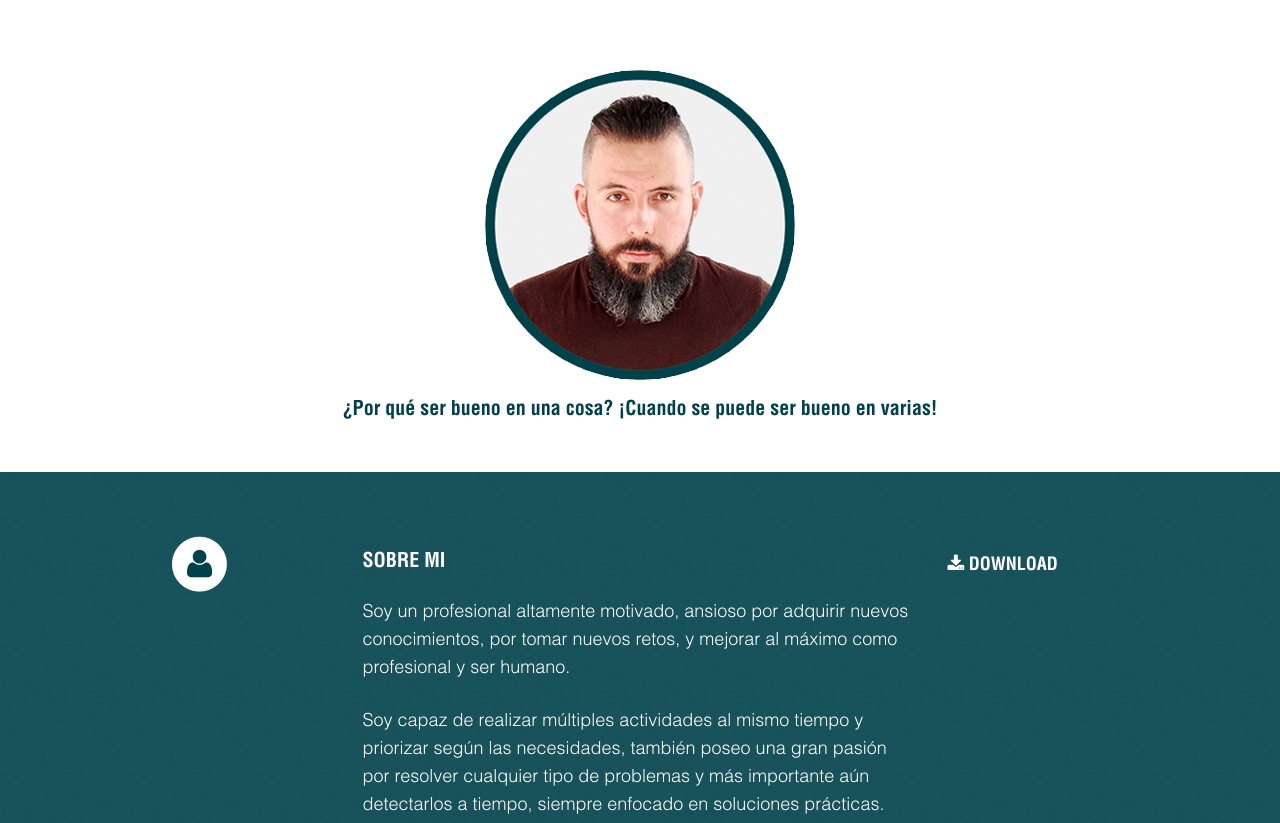
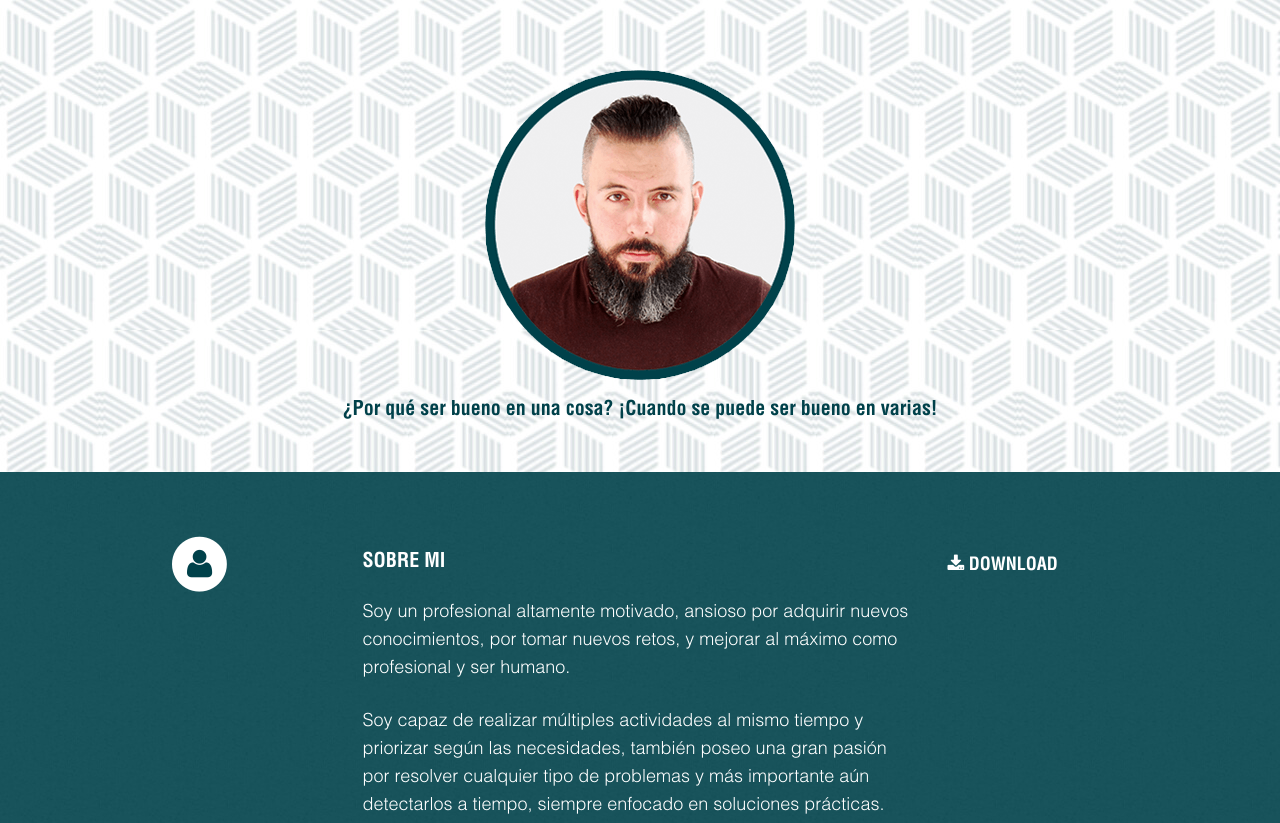
Before and after one commit to GVRstuff/gvrstuff.github.io, a website: page index.html in a window 1280 px wide. Shown: the top 823 px of the page. Drawn offline with Linux system fonts and the light colour scheme.

Commit message:
included a pattern in the header

```diff
--- a/style.css
+++ b/style.css
@@ -128,8 +128,8 @@ sm {
 #headerwrap {
   text-align: center;
   width: 100%;
+  background-image: url('img/header-pattern.jpg');
   padding: 40px 0;
-
 }
 #headerwrap .row.centered {
   margin-top: 30px;
```
Also changed, not shown: img/header-pattern.jpg (added).
